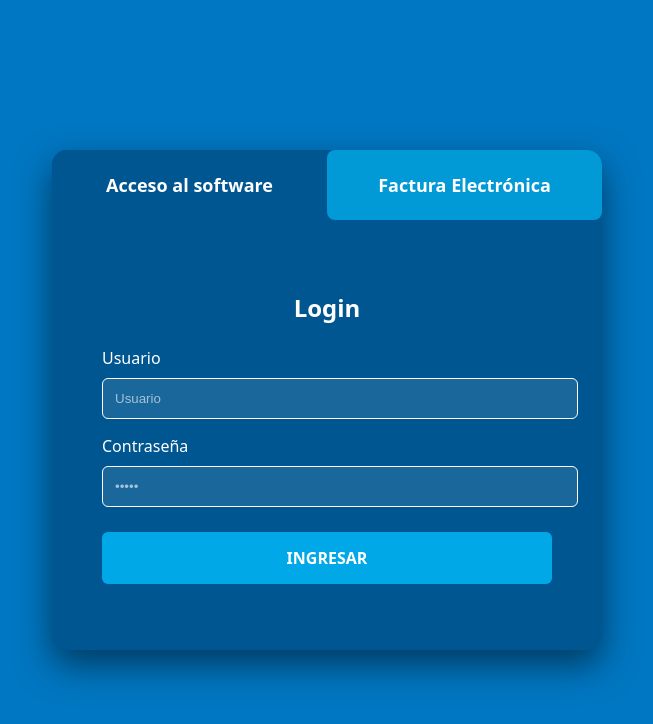
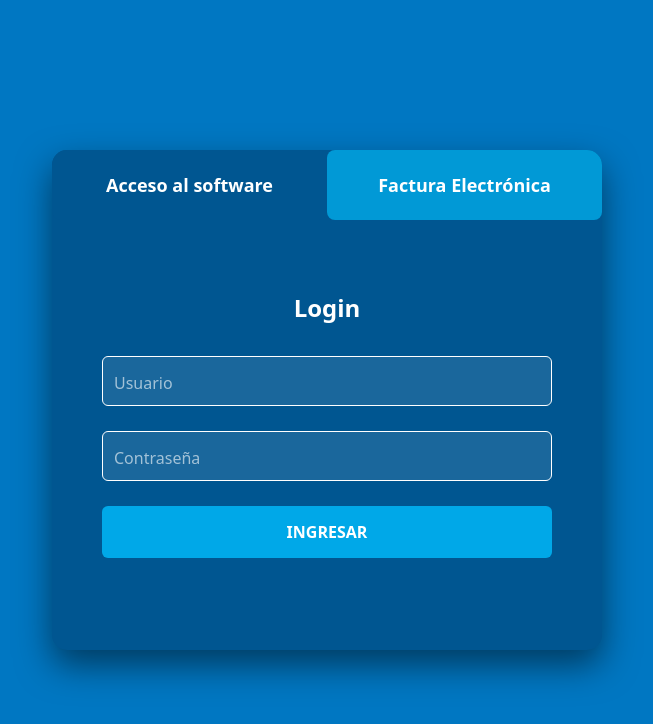
Before and after one commit to EliasG0nzales/Facturacion, a React (Vite) app: page / in a window 1280 px wide. Shown: the top 724 px of the page, without its empty margins (313-966 px from the left). Built offline with nearby package versions, Linux system fonts and the light colour scheme.

Commit message:
Guardando cambios del login antes del rebase

```diff
--- a/src/components/auth/FormularioLogin.jsx
+++ b/src/components/auth/FormularioLogin.jsx
@@ -9,48 +9,62 @@ const FormularioLogin = () => {
   const handleSubmit = (e) => {
     e.preventDefault();
 
-    // Aquí podrías validar contra una base de datos.
-    // Por ahora, si hay datos, entramos:
-    if (usuario !== '' && password !== '') {
-      console.log("Iniciando sesión...");
-      navigate('/dashboard'); // <--- Esto te lleva a la página principal
+    // VALIDACIÓN: Ahora permite entrar solo si ambos son "Smith"
+    if (usuario === 'Smith' && password === 'Smith') {
+      console.log("Iniciando sesión correctamente...");
+      navigate('/dashboard');
     } else {
-      alert("Por favor, completa todos los campos.");
+      alert("Usuario o contraseña incorrectos. Use 'Smith' para ambos.");
     }
   };
 
   return (
-    <form onSubmit={handleSubmit}>
-      <h2 style={{ color: '#ffffff', textAlign: 'center', marginBottom: '20px' }}>Login</h2>
+    <form onSubmit={handleSubmit} className="login-form">
+      <h2 style={{ color: '#ffffff', textAlign: 'center', marginBottom: '30px' }}>Login</h2>
 
-      <div className="input-group">
-        <label style={{ color: '#ffffff', display: 'block', marginBottom: '8px' }}>Usuario</label>
+      {/* Grupo Usuario con Animación */}
+      <div className="floating-group">
         <input
           type="text"
           className="form-input"
-          placeholder="Usuario"
+          placeholder=" " // El espacio es clave para el CSS
+          id="usuario"
           value={usuario}
           onChange={(e) => setUsuario(e.target.value)}
-          style={{ color: '#ffffff', backgroundColor: 'rgba(255,255,255,0.1)', border: '1px solid #ffffff', width: '100%', padding: '12px', borderRadius: '6px' }}
+          required
+          autoComplete="off"
         />
+        <label htmlFor="usuario" className="floating-label">Usuario</label>
       </div>
 
-      <div className="input-group" style={{ marginTop: '15px' }}>
-        <label style={{ color: '#ffffff', display: 'block', marginBottom: '8px' }}>Contraseña</label>
+      {/* Grupo Contraseña con Animación */}
+      <div className="floating-group" style={{ marginTop: '25px' }}>
         <input
           type="password"
           className="form-input"
-          placeholder="•••••"
+          placeholder=" "
+          id="password"
           value={password}
           onChange={(e) => setPassword(e.target.value)}
-          style={{ color: '#ffffff', backgroundColor: 'rgba(255,255,255,0.1)', border: '1px solid #ffffff', width: '100%', padding: '12px', borderRadius: '6px' }}
+          required
         />
+        <label htmlFor="password" className="floating-label">Contraseña</label>
       </div>
 
       <button
         type="submit"
         className="submit-btn"
-        style={{ width: '100%', padding: '15px', marginTop: '25px', backgroundColor: '#00a8e8', color: 'white', border: 'none', borderRadius: '6px', fontWeight: 'bold', cursor: 'pointer' }}
+        style={{
+          width: '100%',
+          padding: '15px',
+          marginTop: '25px',
+          backgroundColor: '#00a8e8',
+          color: 'white',
+          border: 'none',
+          borderRadius: '6px',
+          fontWeight: 'bold',
+          cursor: 'pointer'
+        }}
       >
         INGRESAR
       </button>
--- a/src/pages/Login.css
+++ b/src/pages/Login.css
@@ -109,3 +109,52 @@ select.form-input:focus {
   outline: none !important;
   background-color: #005691; /* Fondo sólido para que no se pierda el texto */
 }
+
+/* Contenedor del grupo */
+.floating-group {
+  position: relative;
+  width: 100%;
+}
+
+/* Estilos del Input (Mantenemos tu diseño pero quitamos el estilo en línea) */
+.floating-group .form-input {
+  color: #ffffff;
+  background-color: rgba(255, 255, 255, 0.1);
+  border: 1px solid #ffffff;
+  width: 100%;
+  padding: 15px 12px; /* Un poco más de padding arriba para equilibrar */
+  border-radius: 6px;
+  font-size: 16px;
+  outline: none;
+  box-sizing: border-box;
+  transition: all 0.3s ease;
+}
+
+/* Estilo inicial de la etiqueta (dentro del cuadro) */
+.floating-label {
+  position: absolute;
+  left: 12px;
+  top: 15px; /* Centrada verticalmente */
+  color: rgba(255, 255, 255, 0.6);
+  pointer-events: none; /* Para que el click pase al input */
+  transition: all 0.2s ease;
+  font-size: 16px;
+}
+
+/* CUANDO SUBE: Cuando el input tiene foco O cuando no está vacío */
+.form-input:focus ~ .floating-label,
+.form-input:not(:placeholder-shown) ~ .floating-label {
+  top: -10px; /* Sube arriba de la barra */
+  left: 8px;
+  font-size: 12px;
+  color: #00a8e8; /* Color azul al activarse */
+  background-color: #005691; /* Fondo para que no se cruce con la línea blanca */
+  padding: 0 5px;
+  font-weight: bold;
+}
+
+/* Cambio de color de borde al enfocar */
+.form-input:focus {
+  border-color: #00a8e8 !important;
+  box-shadow: 0 0 8px rgba(0, 168, 232, 0.4);
+}
```
